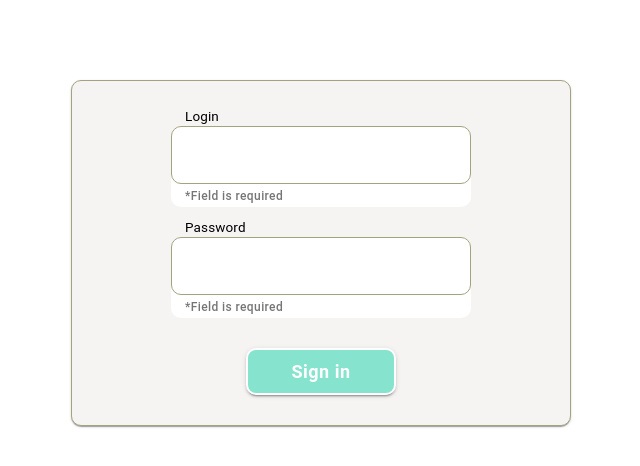
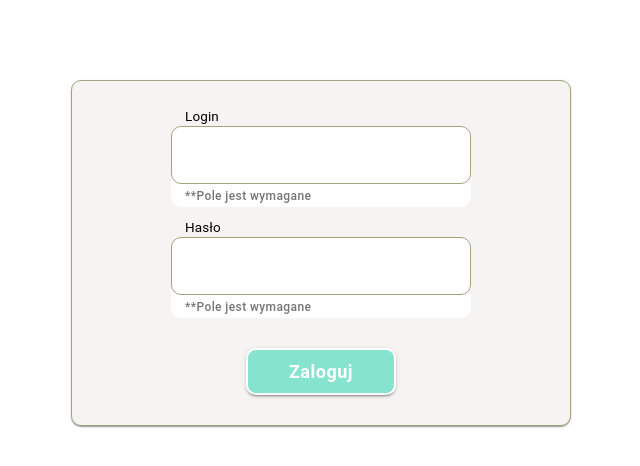
Before and after one commit to Kratak/todo-app, a React (Create React App) app: page / in a window 1280 px wide. Shown: the top 466 px of the page, without its empty margins (319-959 px from the left). Built offline with nearby package versions, Linux system fonts and the light colour scheme.

Commit message:
* Change: [ISSUE-5] missing translation, default lang === pl

```diff
--- a/src/i18n.ts
+++ b/src/i18n.ts
@@ -3,7 +3,7 @@ import { initReactI18next } from "react-i18next";
 import { en, pl } from "./resources/translation/";
 
 i18n.use(initReactI18next).init({
-  lng: "en",
+  lng: "pl",
   debug: false,
   resources: {
     en: { ...en },
--- a/src/resources/translation/en/login.ts
+++ b/src/resources/translation/en/login.ts
@@ -3,14 +3,14 @@ import { ILoginMessages } from "../keys/";
 export const loginMessages: ILoginMessages = {
   alerts: {
     empty_field: "Field need to be filled",
-    minimum_four_charts:
-      "{validationValue} need to contains at least 4 characters",
+    minimum_charts:
+      "Field need to contains at least 6 characters",
     unknown_login: "Unknown login",
     wrong_password: "Wrong password",
   },
   info_messages: {
     field_required: "Field is required",
-    login_successful: "Login successful",
+    login_successful: "*Login successful",
   },
   labels: {
     login: "Login",
--- a/src/resources/translation/keys/loginMessages/interface.ts
+++ b/src/resources/translation/keys/loginMessages/interface.ts
@@ -1,7 +1,7 @@
 export interface ILoginMessages {
   alerts: {
     empty_field: string;
-    minimum_four_charts: string;
+    minimum_charts: string;
     unknown_login: string;
     wrong_password: string;
   };
--- a/src/resources/translation/keys/loginMessages/loginMessagesKeys.ts
+++ b/src/resources/translation/keys/loginMessages/loginMessagesKeys.ts
@@ -3,7 +3,7 @@ import { ILoginMessages } from "./interface";
 export const loginMessagesKeys: ILoginMessages = {
   alerts: {
     empty_field: "alerts.empty_field",
-    minimum_four_charts: "alerts.minimum_four_charts",
+    minimum_charts: "alerts.minimum_charts",
     unknown_login: "alerts.unknown_login",
     wrong_password: "alerts.wrong_password",
   },
--- a/src/resources/translation/pl/login.ts
+++ b/src/resources/translation/pl/login.ts
@@ -3,12 +3,12 @@ import { ILoginMessages } from "../keys/";
 export const loginMessages: ILoginMessages = {
   alerts: {
     empty_field: "Pole nie może być puste",
-    minimum_four_charts: "{validationValue} musi zawierać minimum 4 znaki",
+    minimum_charts: "Pole musi zawierać minimum 6 znaków",
     unknown_login: "Nieznany login",
     wrong_password: "Nieprawidłowe hasło",
   },
   info_messages: {
-    field_required: "Pole jest wymagane",
+    field_required: "*Pole jest wymagane",
     login_successful: "Logowanie pomyślne",
   },
   labels: {
```
